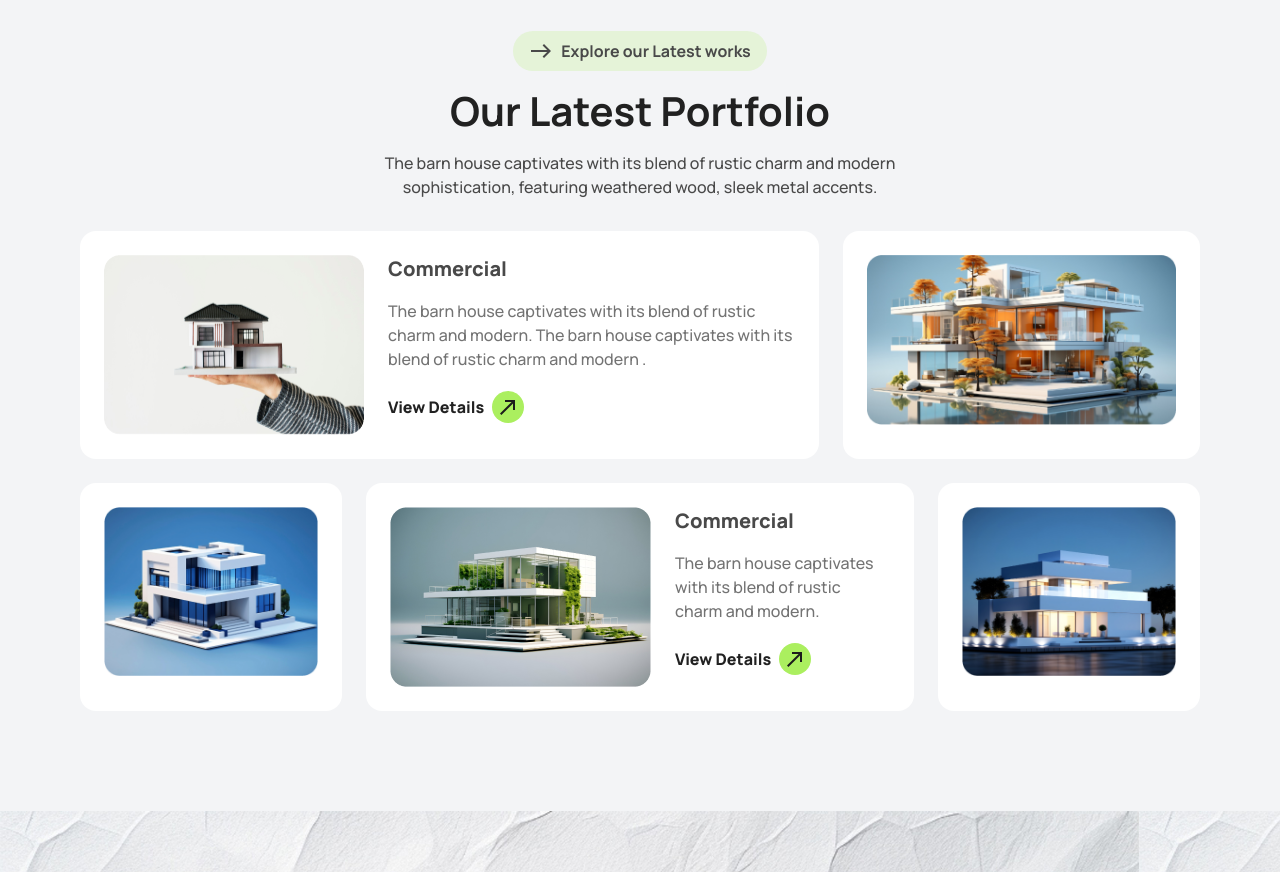
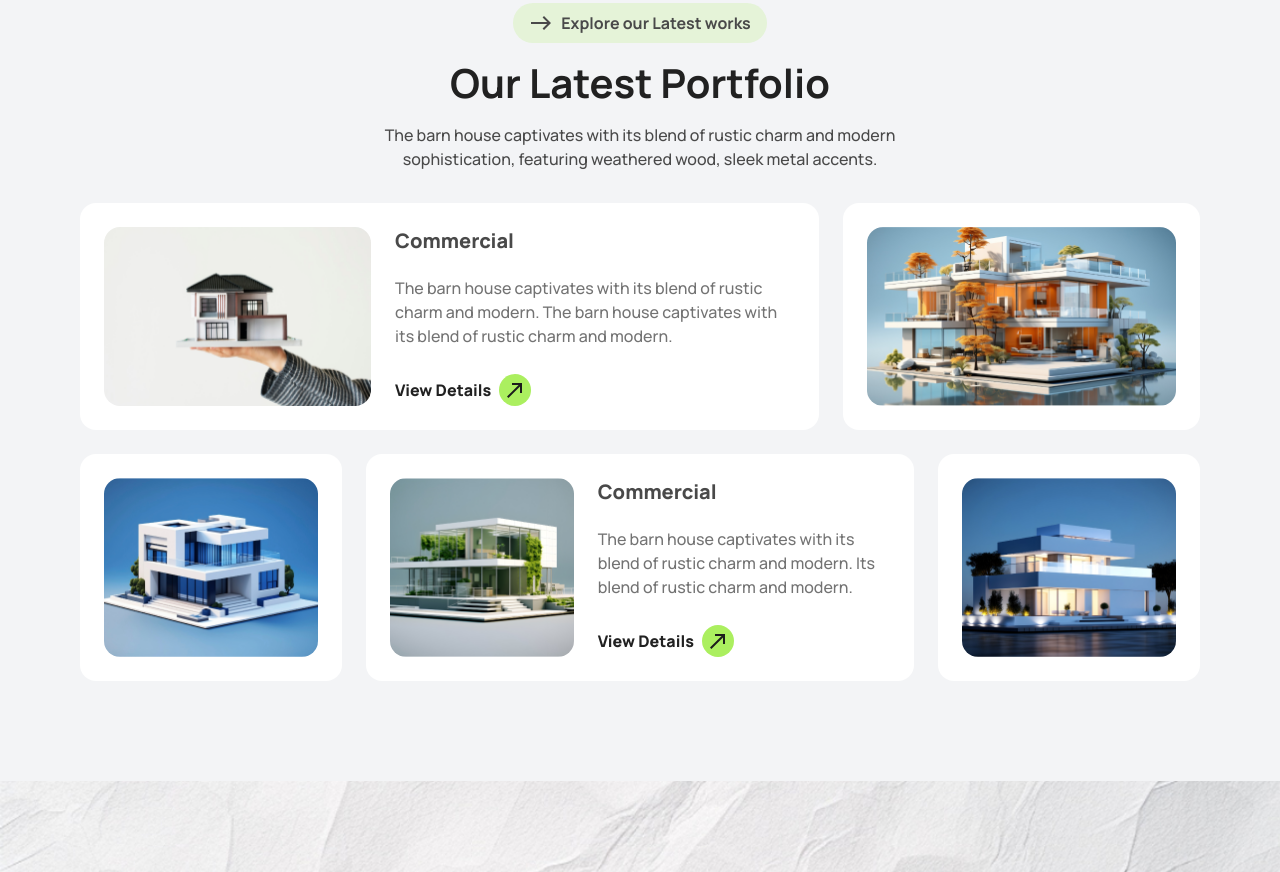
Before and after one commit to shahedul-alam/rinterio, a plain HTML site: page index.html in a window 1280 px wide. Shown: the part 2148-3020 px from the top of the page. Drawn offline with nearby package versions, Linux system fonts and the light colour scheme.

Commit message:
final touchup

```diff
--- a/index.html
+++ b/index.html
@@ -102,7 +102,7 @@
   <main>
     <!-- we design section -->
     <section class="py-8 bg-gray-200 lg:py-100">
-      <div class="container mx-auto grid grid-cols-1 gap-6 lg:grid-cols-2 lg:items-start lg:gap-10">
+      <div class="container mx-auto grid grid-cols-1 grid-rows-[auto_300px] gap-6 lg:grid-cols-2 lg:grid-rows-1 lg:items-start lg:gap-10">
         <div class="grid grid-cols-1 gap-6">
           <div class="relative">
             <img class="hidden lg:block absolute -top-14 -left-12" src="./assets/Vector.png" alt="vector">
@@ -137,8 +137,7 @@
             </div>
           </div>
         </div>
-        <div>
-          <img class="w-full lg:max-h-[560px] lg:object-cover lg:rounded-2xl" src="./assets/Rectangle.png" alt="Rectangle">
+        <div class="h-full bg-[url('./assets/Rectangle.png')] bg-no-repeat bg-cover bg-center rounded-2xl">
         </div>
       </div>
     </section>
@@ -196,56 +195,59 @@
             The barn house captivates with its blend of rustic charm and  modern sophistication, featuring weathered wood, sleek metal accents.
           </p>
         </div>
-        <div class="grid grid-cols-1 gap-4 lg:grid-cols-12 lg:gap-6 lg:place-items-stretch">
-          <div class="bg-white p-6 rounded-2xl lg:col-span-8 lg:flex lg:gap-6 lg:justify-start lg:items-stretch">
-            <img class="w-full mb-6 lg:w-fit lg:m-0" src="./assets/img1.png" alt="img1">
-            <div>
+        <div class="grid grid-cols-1 gap-4 lg:grid-cols-12 lg:grid-rows-[227px_227px] lg:gap-6">
+          <div class="bg-white p-6 rounded-2xl order-1 lg:col-span-8 lg:flex lg:gap-6 lg:justify-start">
+            <div class="h-[200px] lg:size-full bg-[url('./assets/img1.png')] bg-no-repeat bg-cover bg-center rounded-2xl mb-6 lg:mb-0"></div>
+            <div class="lg:flex lg:flex-col lg:justify-between">
               <h2 class="text-xl text-secondary font-extrabold mb-4">
                 Commercial
               </h2>
               <p class="text-base text-light font-medium mb-5">
-                The barn house captivates with its blend of rustic charm and modern. The barn house captivates with its blend of rustic charm and modern .
+                The barn house captivates with its blend of rustic charm and modern. The barn house captivates with its blend of rustic charm and modern.
               </p>
-              <div class="flex gap-2 items-center">
-                <p class="text-base font-extrabold text-primary">View Details</p>
+              <button class="flex gap-2 items-center text-base font-extrabold text-primary">
+                View Details
                 <div class="flex justify-center items-center size-8 bg-btn rounded-full">
                   <img src="./assets/arrow_icon_black.svg" alt="arrow icon">
                 </div>
-              </div>
+              </button>
             </div>
           </div>
-          <div class="bg-white p-6 rounded-2xl lg:col-span-4">
-            <img class="w-full" src="./assets/img2.png" alt="img2">
+          <div class="bg-white p-6 rounded-2xl order-2 lg:col-span-4">
+            <div class="h-[200px] lg:size-full bg-[url('./assets/img2.png')] bg-no-repeat bg-cover bg-center rounded-2xl"></div>
           </div>
-          <div class="bg-white p-6 rounded-2xl lg:col-span-3">
-            <img class="w-full" src="./assets/img3.png" alt="img3">
+          <div class="bg-white p-6 rounded-2xl order-5 lg:col-span-3 lg:order-3">
+            <div class="h-[200px] lg:size-full bg-[url('./assets/img3.png')] bg-no-repeat bg-cover bg-center rounded-2xl"></div>
           </div>
-          <div class="bg-white p-6 rounded-2xl lg:col-span-6 lg:flex lg:gap-6 lg:justify-start lg:items-stretch">
-            <img class="w-full mb-6 lg:w-fit lg:m-0" src="./assets/img4.png" alt="img4">
-            <div>
+          <div class="bg-white p-6 rounded-2xl order-4 lg:col-span-6 lg:flex lg:gap-6 lg:justify-start">
+            <div class="h-[200px] lg:size-full bg-[url('./assets/img4.png')] bg-no-repeat bg-cover bg-center rounded-2xl mb-6 lg:mb-0"></div>
+            <div class="lg:flex lg:flex-col lg:justify-between">
               <h2 class="text-xl text-secondary font-extrabold mb-4">
                 Commercial
               </h2>
               <p class="text-base text-light font-medium mb-5">
-                The barn house captivates with its blend of rustic charm and modern.
+                The barn house captivates with its blend of rustic charm and modern. Its blend of rustic charm and modern.
               </p>
-              <div class="flex gap-2 items-center">
-                <p class="text-base font-extrabold text-primary">View Details</p>
+              <button class="flex gap-2 items-center text-base font-extrabold text-primary">
+                View Details
                 <div class="flex justify-center items-center size-8 bg-btn rounded-full">
                   <img src="./assets/arrow_icon_black.svg" alt="arrow icon">
                 </div>
-              </div>
+              </button>
             </div>
           </div>
-          <div class="bg-white p-6 rounded-2xl lg:col-span-3">
-            <img class="w-full" src="./assets/img5.png" alt="img5">
+          <div class="bg-white p-6 rounded-2xl order-3 lg:col-span-3 lg:order-5">
+            <div class="h-[200px] lg:size-full bg-[url('./assets/img5.png')] bg-no-repeat bg-cover bg-center rounded-2xl"></div>
+          </div>
+          <div class="bg-white p-6 rounded-2xl order-6 lg:col-span-3 lg:hidden">
+            <div class="h-[200px] lg:size-full bg-[url('./assets/img5.png')] bg-no-repeat bg-cover bg-center rounded-2xl"></div>
           </div>
         </div>
       </div>
     </section>
 
     <!-- discuss section -->
-    <section class="bg-[url('./assets/bg.jpg')] py-8 lg:py-100">
+    <section class="bg-[url('./assets/bg.jpg')] bg-no-repeat bg-cover bg-center py-8 lg:py-100">
       <div class="container mx-auto">
         <div class="mb-8">
           <button class="flex justify-center items-center gap-2 bg-btn-op2 py-2 px-4 rounded-3xl text-secondary font-bold mb-4 mx-auto lg:mb-6">
@@ -267,7 +269,7 @@
             <input class="w-full px-5 py-4 box-border rounded-[64px] placeholder:text-form font-medium" type="email" name="email" placeholder="Email*" required>
           </div>
           <div class="relative">
-            <input class="w-full h-60 px-5 py-4 box-border rounded-[32px] placeholder:text-form font-medium placeholder:absolute placeholder:top-5" type="text" name="message" placeholder="Write your message here" required>
+            <input class="w-full pb-60 px-5 py-4 box-border rounded-[32px] font-medium placeholder:text-form" type="text" name="message" placeholder="Write your message here" required>
           </div>
           <button class="w-full flex justify-center items-center gap-2 px-5 py-3 bg-btn rounded-[32px] text-xl font-bold text-header-btn lg:px-6 lg:box-border lg:mt-2">
             View Details
```
